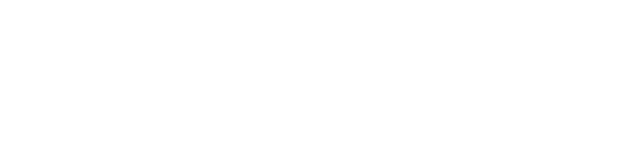
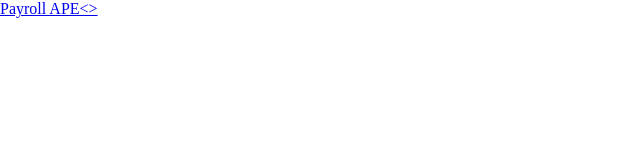
Before and after one commit to DavSCDL/A, a plain HTML site: page index.html in a window 1280 px wide. Shown: the whole page, without its empty margins (0-640 px from the left). Drawn offline with Linux system fonts and the light colour scheme; files that its build step writes are made by us from their sources.

Commit message:
Update index.html

```diff
--- a/index.html
+++ b/index.html
@@ -5,8 +5,10 @@
   <title>A</title>
  <link rel="shortcut icon" href="favicon.ico" type="image/x-icon">
 
+
 </head>
 <body>
+  <a href="ztwentyone/payroll/payrollape.html">Payroll APE<>
 
 </body>
 </html>
```
